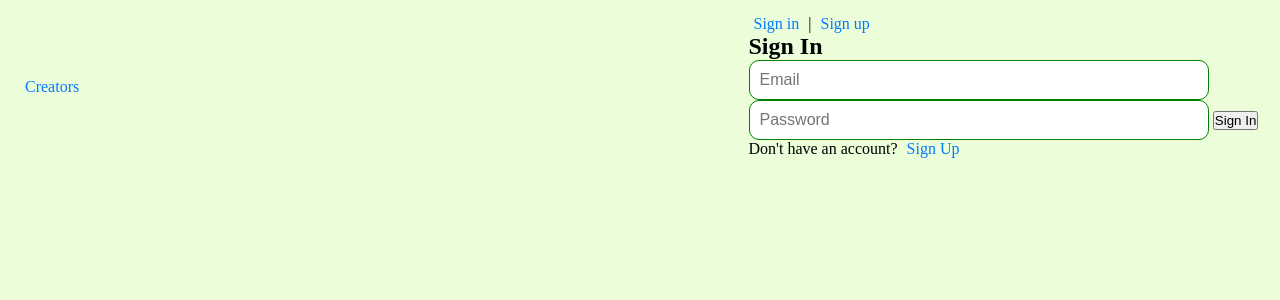
After one commit to Poltorola/Taskit, a Flask app: template templates/login.html in a window 1280 px wide. The commit adds this page. Shown: the top 300 px of the page. Run offline with Flask 3, Linux system fonts and the light colour scheme; the template is opened without the code that fills it, so the values that code supplies are empty.

Commit message:
added login form

```diff
--- a/app.py
+++ b/app.py
@@ -11,7 +11,7 @@ app = Flask("taskit")
 # а если пользоваетль не авторизован, то редиректила его на страницу
 # /login
 # и при сохранении json тоже нужно проверять, что пользователь авторизован
-@app.route('/')
+@app.route('/taskit')
 def home():
     return render_template('taskit.html')
 
@@ -46,7 +46,7 @@ def cards():
 def login():
     if request.method == 'GET':
         # 4) отдать форму ввода логина и пароля
-        return make_response('', 200)
+        return render_template('login.html')
     if request.method == 'POST':
         # 5) проверить логин и пароль
         return make_response('', 200)
--- a/static/styles.css
+++ b/static/styles.css
@@ -52,6 +52,8 @@ body{
 .auth-links a:hover {
     text-decoration: underline;
 }
+
+
 
 .button {
     opacity: 0.5;
--- /dev/null
+++ b/templates/login.html
@@ -0,0 +1,43 @@
+<!DOCTYPE html>
+<html>
+<head>
+    <meta charset="UTF-8">
+    <title>Taskit</title>
+    <link href={{url_for('static', filename='styles.css')}} rel="stylesheet">
+</head>
+<body>
+
+<header class="navbar">
+    <a href="https://en.wikipedia.org/wiki/Cat" class="logo">Creators</a>
+    <div class="auth-links">
+        <a href="#" class="sign-in">Sign in</a> |
+        <a href="#" class="sign-up">Sign up</a>
+        <div class="container">
+            <h2>Sign In</h2>
+            <form id="loginForm">
+                <input type="email" id="email" placeholder="Email" required>
+                <input type="password" id="password" placeholder="Password" required>
+                <button type="submit">Sign In</button>
+            </form>
+            <p>Don't have an account? <a href="#">Sign Up</a></p>
+        </div>
+        <script>
+            document.getElementById("loginForm").addEventListener("submit", function(event) { // sign in form on click
+                event.preventDefault(); // prevent form submission
+
+                const email = document.getElementById("email").value;
+                const password = document.getElementById("password").value;
+
+                if (email === "test@example.com" && password === "123456") {
+                    alert("Login successful!");
+                    window.location.href = "/taskit"; // redirect after login
+                } else {
+                    alert("Invalid email or password!");
+                }
+            });
+        </script>
+    </div>
+</header>
+
+</body>
+</html>
```
Also changed, not shown: templates/taskit.html (+31 -4 lines).
